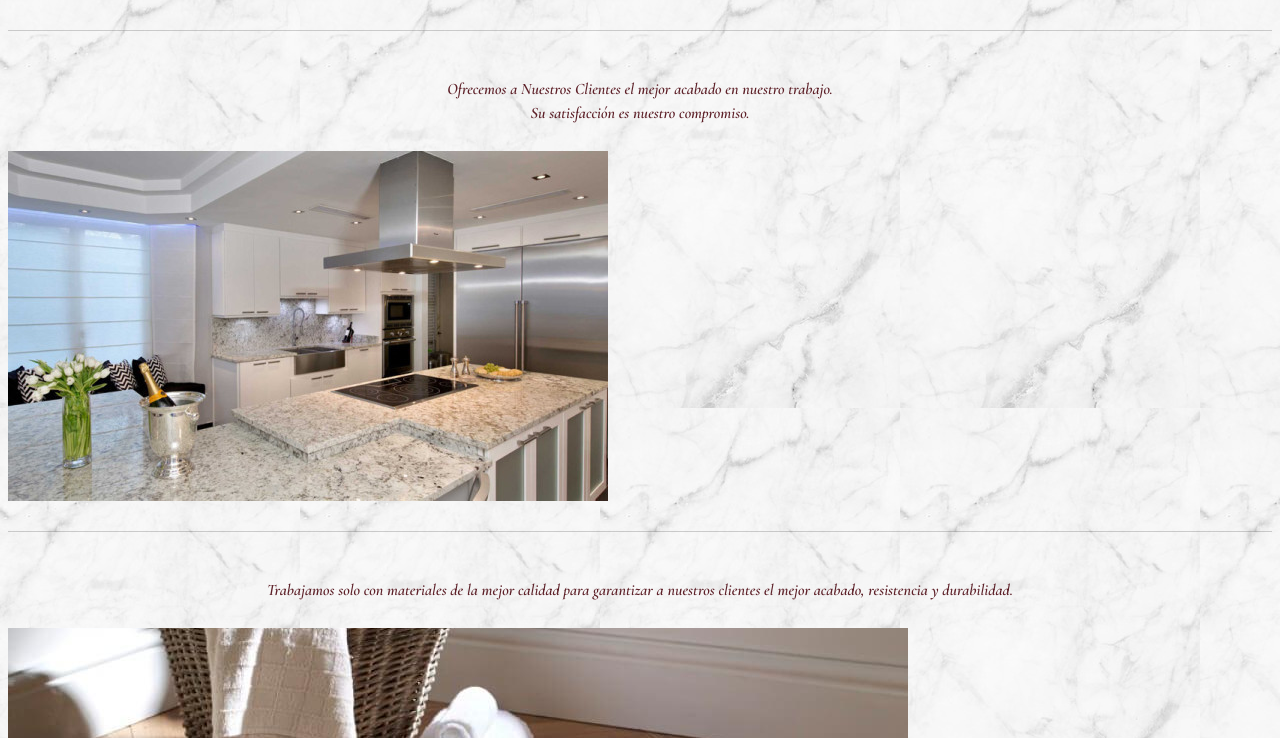
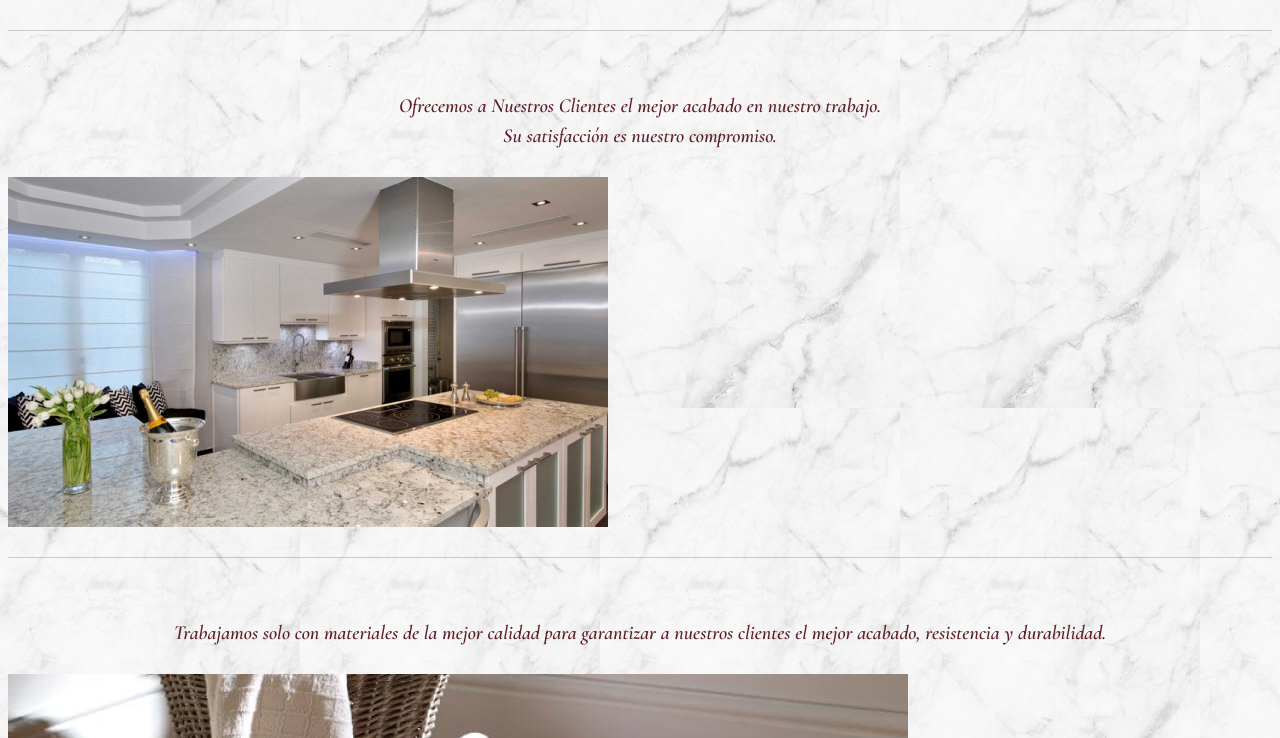
Before and after one commit to Luis1Gonzalez/ION, a plain HTML site: page index.html in a window 1280 px wide. Shown: the part 942-1680 px from the top of the page. Drawn offline with nearby package versions, Linux system fonts and the light colour scheme.

Commit message:
Add files via upload

```diff
--- a/estilos.css
+++ b/estilos.css
@@ -80,8 +80,6 @@ body {
 .desc-carousel {
   text-align: center;
   padding: 10px;
-  font-size: 20px;
-  font-weight: 600;
 }
 
 #apart2 {
@@ -139,14 +137,16 @@ footer {
   font-size: 20px;
 }
 
-p{
-  color:#5e2129;
+p {
+  color: #5e2129;
+  font-size: 20px;
+  font-weight: 600;
 }
 
 hr {
   color: #444;
   margin-top: 30px;
-  margin-bottom;
+  margin-bottom:30px;
   30px;
 }
 
```
